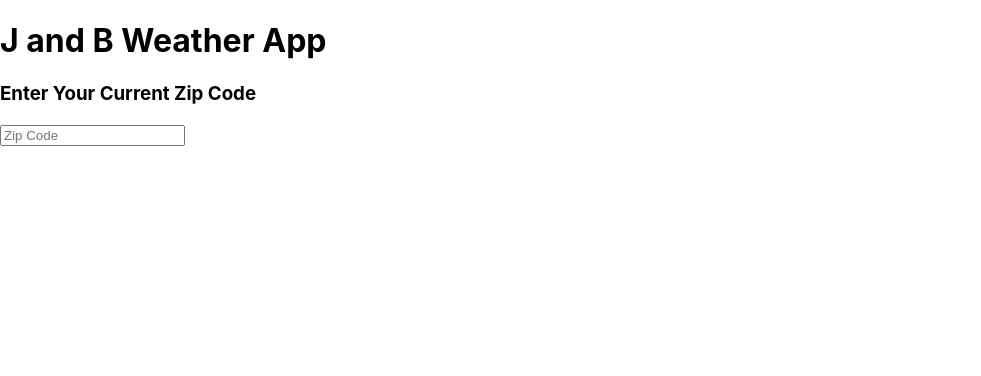
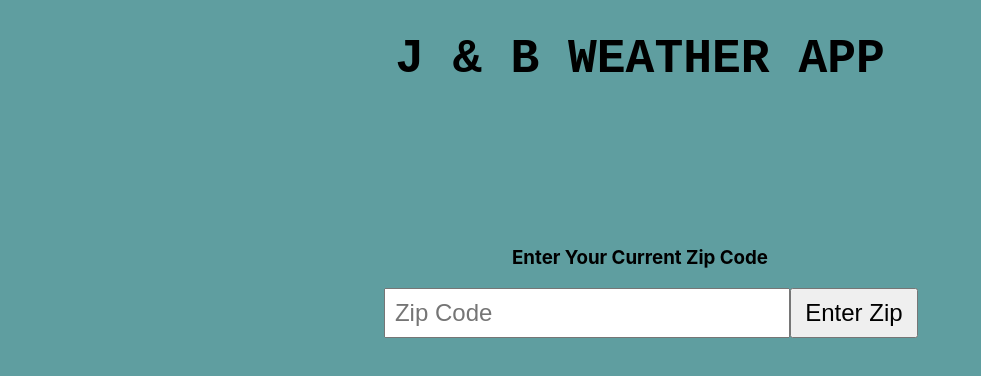
Before and after one commit to J-B-Coding/Weather-App, a React (Create React App) app: page / in a window 1280 px wide. Shown: the top 376 px of the page, without its empty margins (0-981 px from the left). Built offline with nearby package versions, Linux system fonts and the light colour scheme.

Commit message:
added styling to current-zip

```diff
--- a/src/App.css
+++ /dev/null
@@ -1,3 +0,0 @@
-.App {
-  text-align: center;
-}
--- a/src/App.js
+++ b/src/App.js
@@ -1,4 +1,3 @@
-// import './App.css';
 import CurrentZip from './components/current-zip';
 import { Route, Switch } from 'react-router-dom';
 
--- a/src/components/current-zip.js
+++ b/src/components/current-zip.js
@@ -1,6 +1,6 @@
+import '../index.css';
 import React, { useState } from "react";
-// import './App.css'
-// import './index.css'
+
 
 const currentZipData = {
     zip_code: ''
@@ -21,7 +21,7 @@ const CurrentZip = () => {
 
     return(
         <div className='currentZipDiv'>
-            <h1 className='currentZipHeader'> J and B Weather App </h1>
+            <h1 className='currentZipHeader'> J {'&'} B Weather App </h1>
             <h3 className='currentZipTitle'> Enter Your Current Zip Code </h3>
             <form className='currentZipForm' onSubmit={onSubmit}>
                 <input
@@ -32,6 +32,7 @@ const CurrentZip = () => {
                     value={zipData.zip_code}
                     onChange={onChange}
                 />
+                <button id='enterZip'>Enter Zip</button>
             </form>
         </div>
     )
--- a/src/index.css
+++ b/src/index.css
@@ -5,9 +5,48 @@ body {
     sans-serif;
   -webkit-font-smoothing: antialiased;
   -moz-osx-font-smoothing: grayscale;
+  background-color: cadetblue;
 }
 
 code {
   font-family: source-code-pro, Menlo, Monaco, Consolas, 'Courier New',
     monospace;
 }
+
+/*Current Zip Styling*/
+
+.currentZipDiv {
+  display: flex;
+  flex-direction: column;
+  align-items: center;
+  /* border: solid 5px slategray; */
+}
+
+.currentZipHeader {
+  text-transform: uppercase;
+  font-family:monospace;
+  font-size: 3rem;
+}
+
+.currentZipTitle {
+  margin-top: 8rem;
+
+}
+
+.currentZipForm {
+  width: 100%;
+
+}
+
+.currentZipInput {
+  padding: .7%;
+  width: 30%;
+  margin-left: 30%;
+  font-size: 1.5rem;
+}
+
+#enterZip {
+  padding: .7%;
+  width: 10%;
+  font-size: 1.5rem;
+}
```
